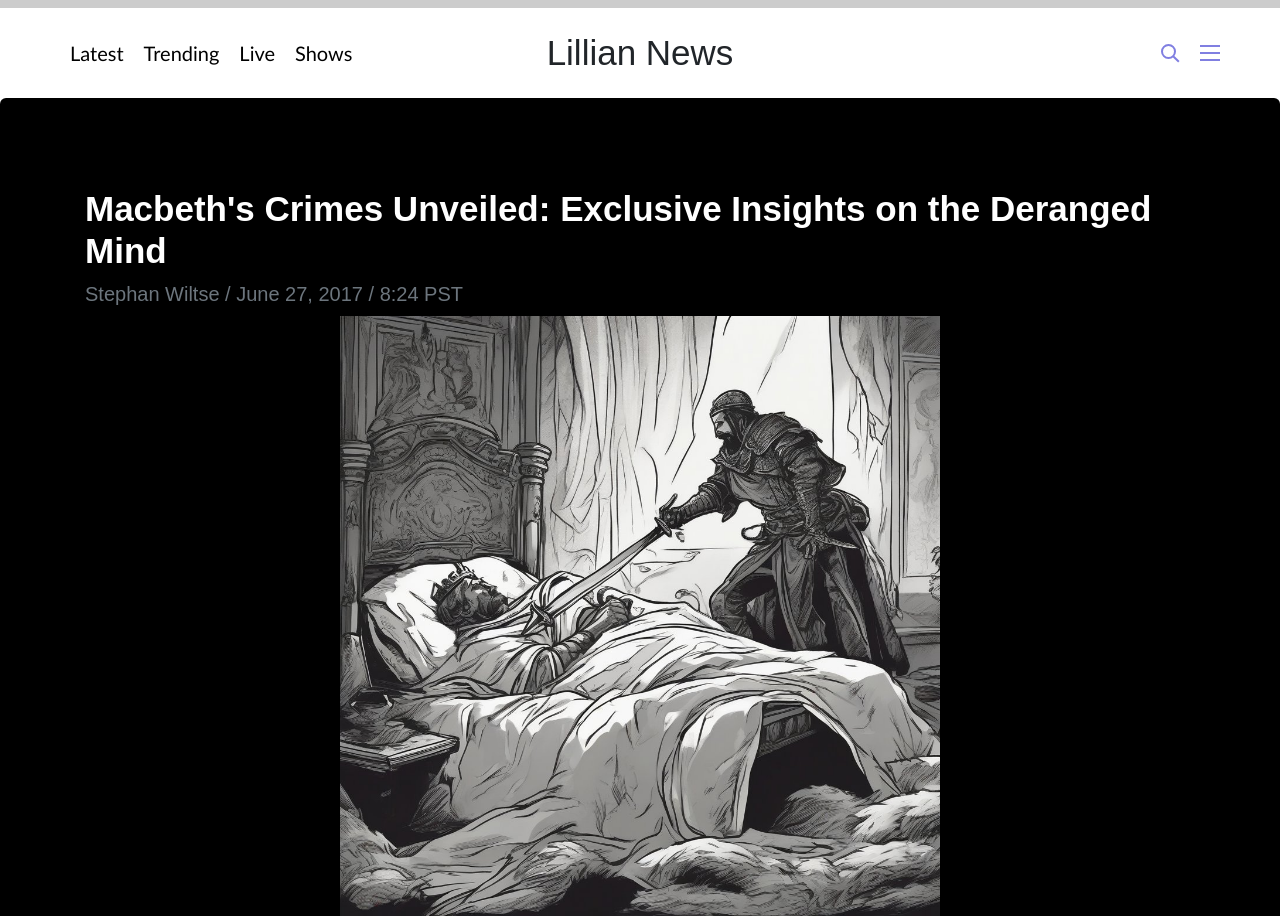
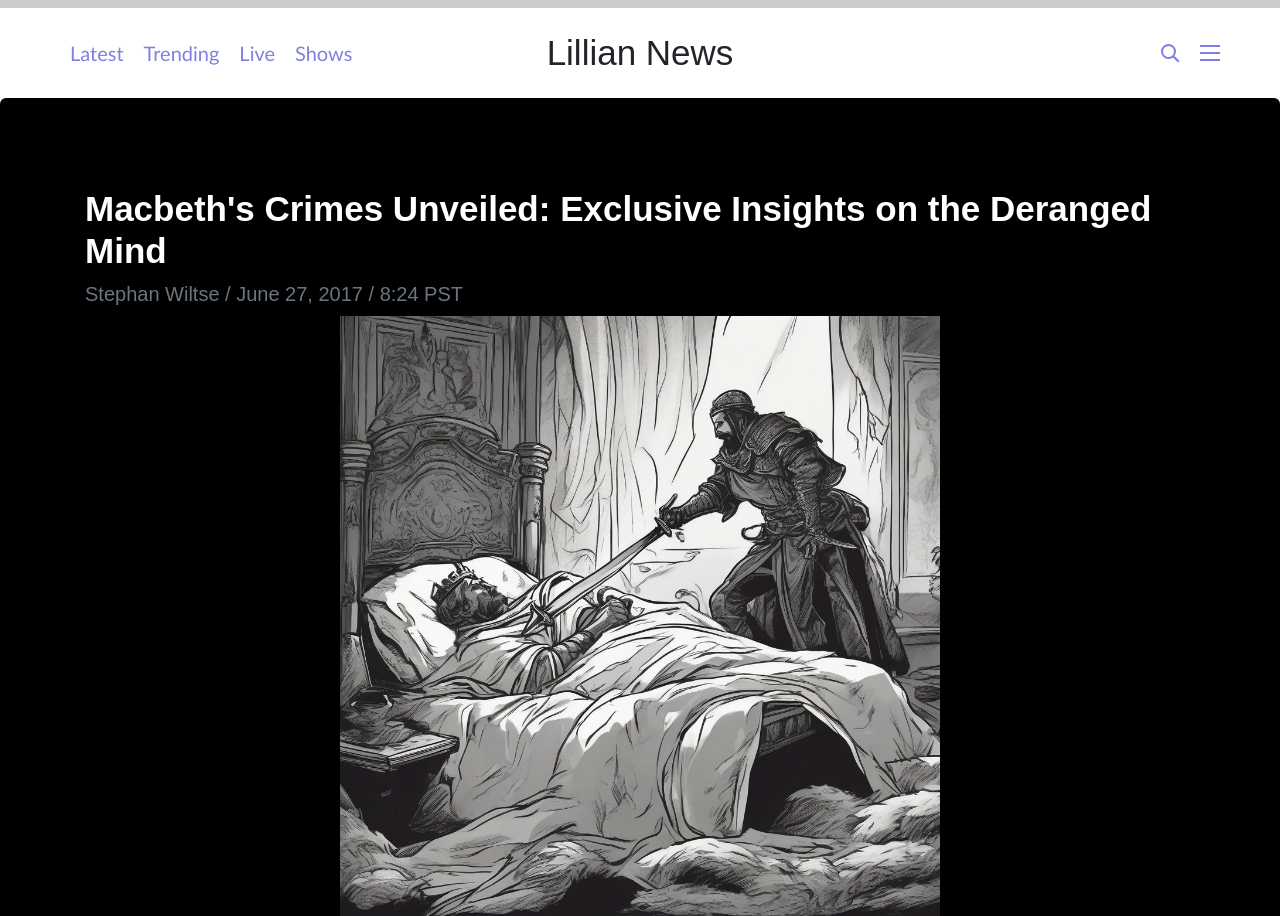
Before and after one commit to Moonflower2022/macbeth-confession, a plain HTML site: page index.html in a window 1280 px wide. Shown: the top 916 px of the page. Drawn offline with nearby package versions, Linux system fonts and the light colour scheme; some icons are missing; a web font is replaced by a local one.

Commit message:
made top links purple by default

```diff
--- a/styles.css
+++ b/styles.css
@@ -34,8 +34,8 @@ body {
 }
 
 .top-link {
+    color: #807FE1;
     margin: 10px;
-    color: #000000;
     font-family: 'Trebuchet MS', sans-serif;
 }
 
```
